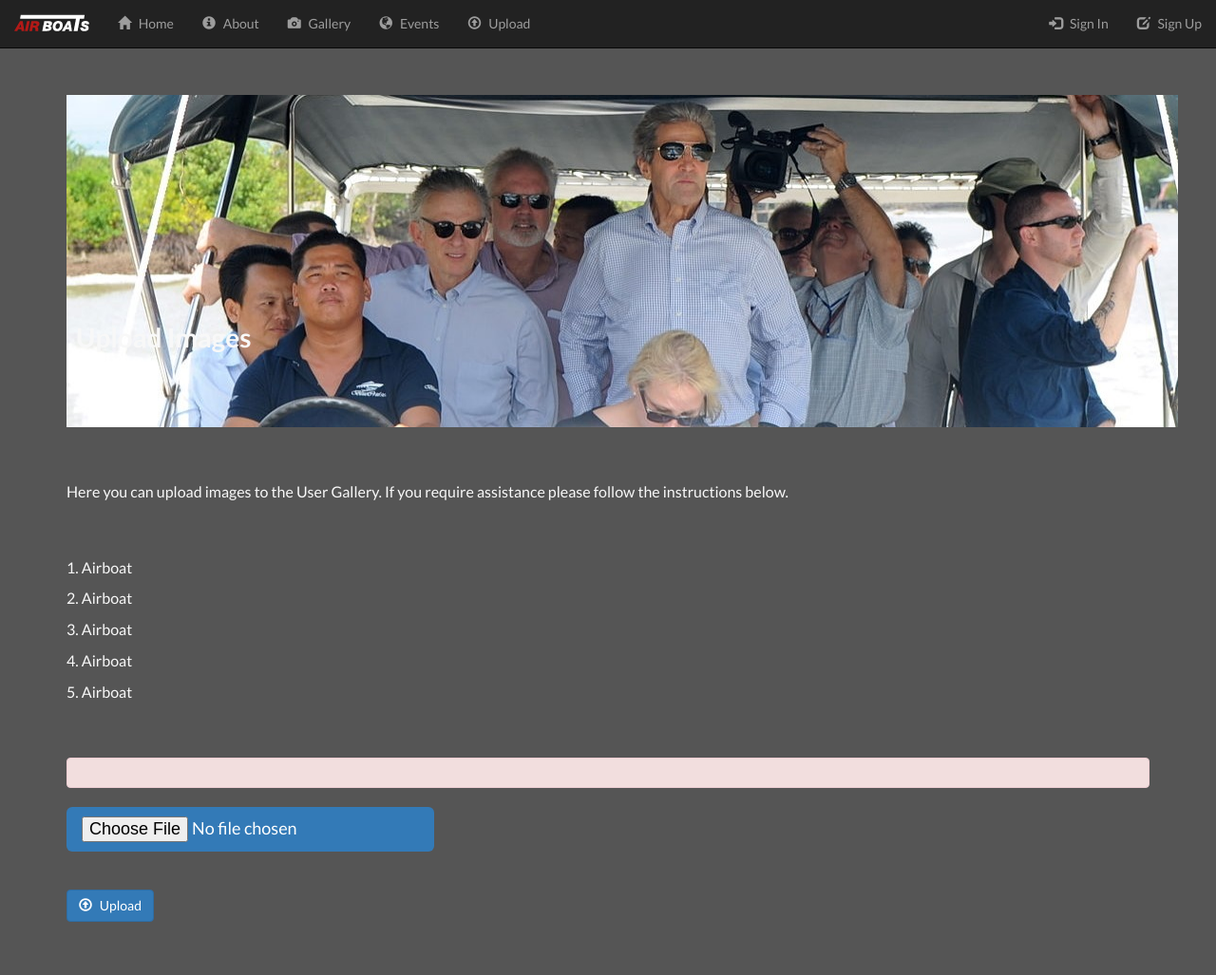
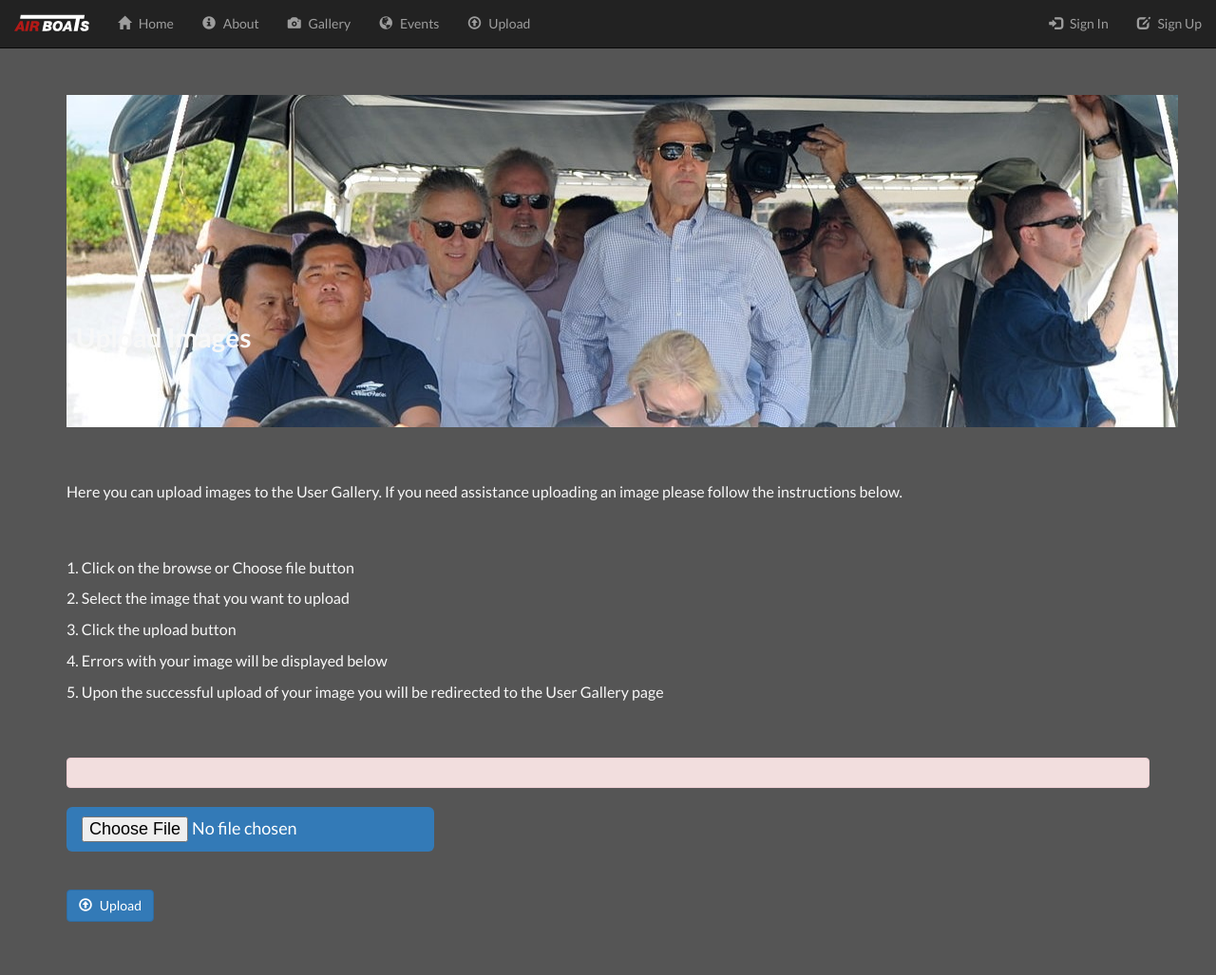
Before and after one commit to Kris-King/AirboatsNZ, a CodeIgniter app: page /index.php/images/upload in a window 1280 px wide. Shown: the top 1027 px of the page at 95% size. Run offline with CodeIgniter, Linux system fonts and the light colour scheme; data that the repository does not hold is empty.

Commit message:
Merge origin/master
Conflicts:
	nbproject/private/private.xml

```diff
--- a/application/controllers/images.php
+++ b/application/controllers/images.php
@@ -38,8 +38,9 @@
 
     private function upload_image() {
         $data = array(
-            'url' => $this->input->post('upload_data'),
+            'url' => $this->input->post('full_path'),
         );
+        $this->upload->data($data);
     }
 
     public function do_upload() {
@@ -57,11 +58,15 @@
             $this->load->view('pages/upload_form', $error);
         } else {
             $this->load->model('Image');
-            $this->Image->url = $this->input->post('upload_data');
-            $data = array('upload_data' => $this->upload->data());
+            $data = $this->upload->data();
+            //Retrieve the url of the image that has been uploaded by the user
+            $full_path = $data['full_path'];
+            //Insert the full path (image location) of the image into the database
+            $this->Image->url = $full_path;
 
             if ($this->Image->insert_obj() != NULL) {
                 $this->upload_image();
+                //If the image upload was successful display success message
                 $this->load->view('pages/upload_success', $data);
             }
 
--- a/application/views/pages/upload_form.php
+++ b/application/views/pages/upload_form.php
@@ -6,19 +6,19 @@
 
         <section class="element_margins">
             <p>
-                Here you can upload images to the User Gallery. If you require assistance please follow the instructions below.
+                Here you can upload images to the User Gallery. If you need assistance uploading an image please follow the instructions below.
             </p>
             <div class="element_margins">
-            <p>1. Airboat</p>
-            <p>2. Airboat</p>
-            <p>3. Airboat</p>
-            <p>4. Airboat</p>
-            <p>5. Airboat</p>
+            <p>1. Click on the browse or Choose file button</p>
+            <p>2. Select the image that you want to upload</p>
+            <p>3. Click the upload button</p>
+            <p>4. Errors with your image will be displayed below</p>
+            <p>5. Upon the successful upload of your image you will be redirected to the User Gallery page</p>
             </div>
             <div class="alert alert-danger" role="alert"><?php echo $error;?></div>
             <?php echo form_open_multipart('images/do_upload'); ?>
 
-            <input type="file" class="btn-lg btn-primary" name="userfile" size="20" />
+            <input type="file" class="btn-lg btn-primary" id="userfile" name="userfile" size="20" />
 
             <br /><br />
 
```
Also changed, not shown: application/views/pages/upload_success.php (+6 -8 lines).
